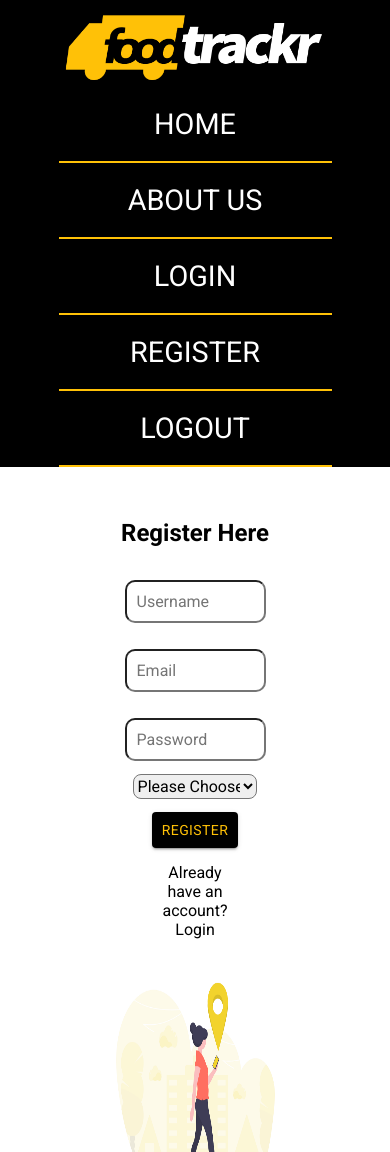
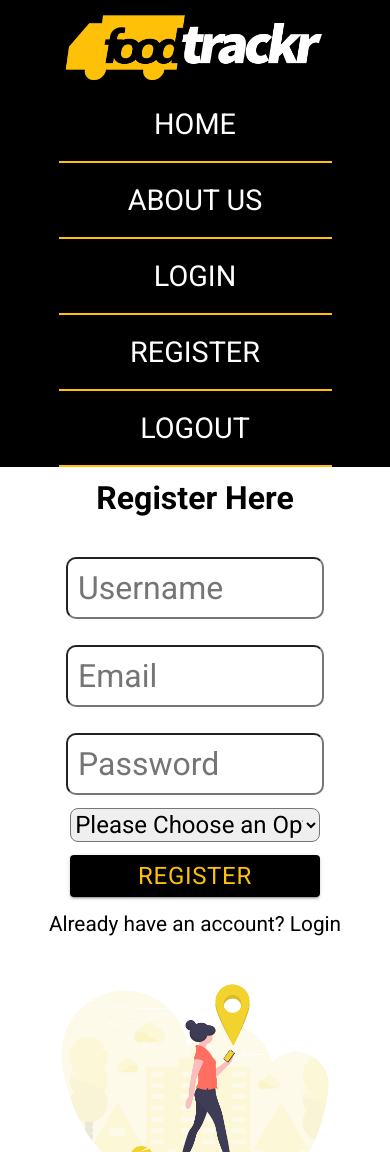
Before and after one commit to Sara-DLC/FoodTruck, a React (Create React App) app: page /register in a window 390 px wide. Shown: the top 1152 px of the page. Built offline with nearby package versions, Linux system fonts and the light colour scheme.

Commit message:
adds 500px breakpoint to login/register

```diff
--- a/src/components/RegisterForm.js
+++ b/src/components/RegisterForm.js
@@ -79,11 +79,11 @@ const FormikRegisterForm = withFormik({
 
 
 
-  validationSchema: Yup.object().shape({
-    user: Yup.string().required(),
-    email: Yup.string().required(),
-    options: Yup.string().notOneOf(["Option Required"]).required()
-  }),
+  // validationSchema: Yup.object().shape({
+  //   user: Yup.string().required(),
+  //   email: Yup.string().required(),
+  //   options: Yup.string().notOneOf(["Option Required"]).required()
+  // }),
 
 
 
--- a/src/components/scss/LoginForm.scss
+++ b/src/components/scss/LoginForm.scss
@@ -130,18 +130,87 @@
       height: 30vh;
     }
   }
-  // @media (max-width: 500px) {
-  //   header nav {
-  //     flex-direction: column;
-  //     text-align: center;
-  //     a {
-  //       border-bottom: 2px solid #ffc107;
-  //       width: 70vw;
-  //       font-size: 1rem;
-  //       padding: 20px 0;
-  //     }
-  //     img {
-  //       margin-bottom: unset;
-  //     }
-  //   }
-  // }
+
+  //phone breakpoint
+  @media (max-width: 500px) {
+    .main{
+      width: 100vw;
+      height: 70vh;
+      display:flex;
+      justify-content: center;
+      align-items: center;
+
+      .login-form{
+        width: 80vw;
+        margin-top: 15%;
+          .user-field {
+          width: 60vw;
+          border-radius: 10px;
+          padding: 10px;
+          font-size: 2rem;
+          }
+
+          p {
+              color: red;
+          }
+      }
+      .option{
+        width: 64vw;
+        height: 4vh;
+        font-size: 1.5rem;
+        border-radius: 8px;
+        }
+
+      .sign-In {
+        width: 100vw;
+        display: flex;
+        flex-direction: column;
+        justify-content: center;
+        align-items: center;
+        a{
+          font-size: 1.3rem;
+          text-align: center;
+          width: 100vw;
+          height: 100vh;
+        }
+
+          button {
+            height: 5vh;
+            width: 64vw;
+            font-size: 1.5rem;
+            background-color: black;
+            color: #ffc107;
+            &:hover {
+                background-color: #ffc107;
+                color: black;
+            }
+          }
+      }
+      img{
+        margin-top: 4%;
+        width: 84vw;
+        height: 30vh;
+      }
+
+      .signup-link {
+        width: 100vw;
+        text-align: center;
+        a {
+            text-decoration: none;
+            color: black;
+
+            &:hover {
+                color: #ffc107;
+            }
+        }
+
+
+      }
+    }
+    h1{
+      font-size: 2rem;
+    }
+    h2{
+      font-size: 2rem;
+    }
+}
```
